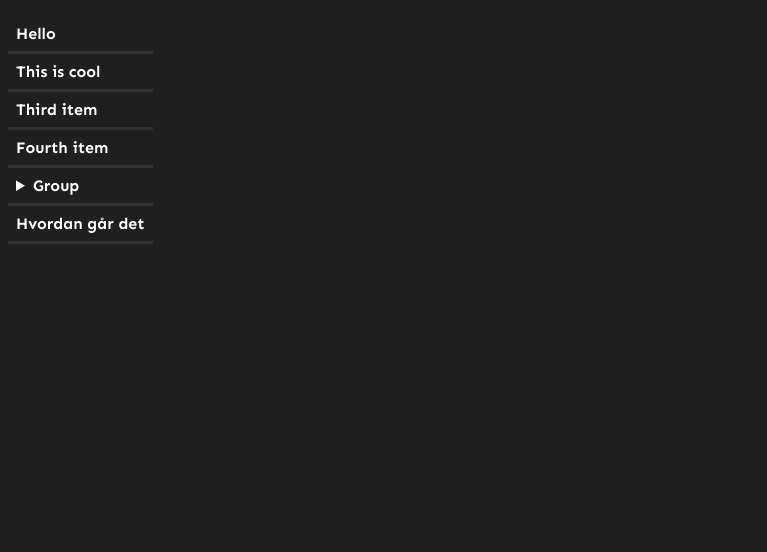
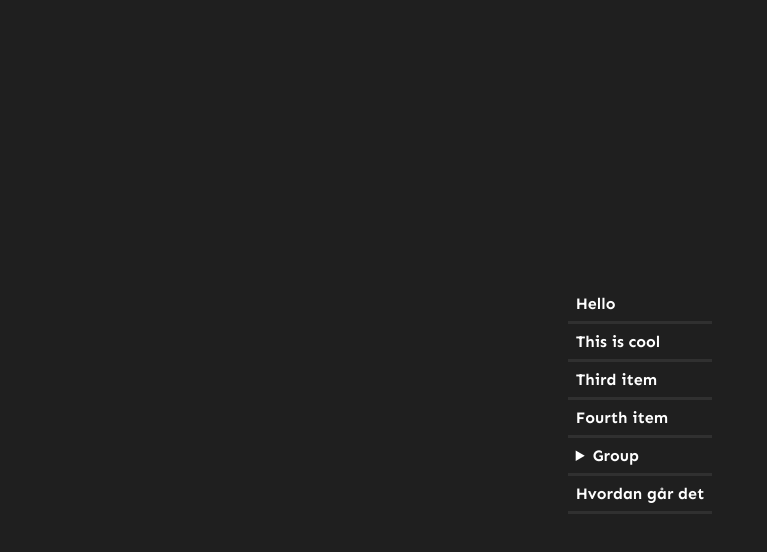
Before and after one commit to Dot32IsCool/dragable-list, a plain HTML site: page index.html in a window 1280 px wide. Shown: the whole page, without its empty margins (0-767 px from the left). Drawn offline with nearby package versions, Linux system fonts and the light colour scheme.

Commit message:
Center list

```diff
--- a/index.css
+++ b/index.css
@@ -1,9 +1,18 @@
 body {
 	font-family: 'Sen', Arial, Helvetica, sans-serif;
 	background-color: rgb(31, 31, 31);
+	margin: 0;
+}
+
+.list {
+	height: 100vh;
+	display: flex;
+	flex-direction: column;
+	justify-content: center;
 }
 
 ul {
+	margin: auto;
 	list-style-type: none;
 	max-width: fit-content;
 	padding: 0;
--- a/index.html
+++ b/index.html
@@ -10,6 +10,7 @@
 	<link href="https://fonts.googleapis.com/css2?family=Sen:wght@700&display=swap" rel="stylesheet">
 </head>
 <body>
+	<div class="list">
 		<ul>
 			<li>Hello</li>
 			<li>This is cool</li>
@@ -29,6 +30,7 @@
 			</li>
 			<li>Hvordan går det</li>
 		</ul>
+	</div>
 	<!-- import js -->
 	<script src="https://unpkg.com/interactjs/dist/interact.min.js"></script>
 	<script src="index.js"></script>
```
Lines whose indentation alone changed are shown as unchanged.
